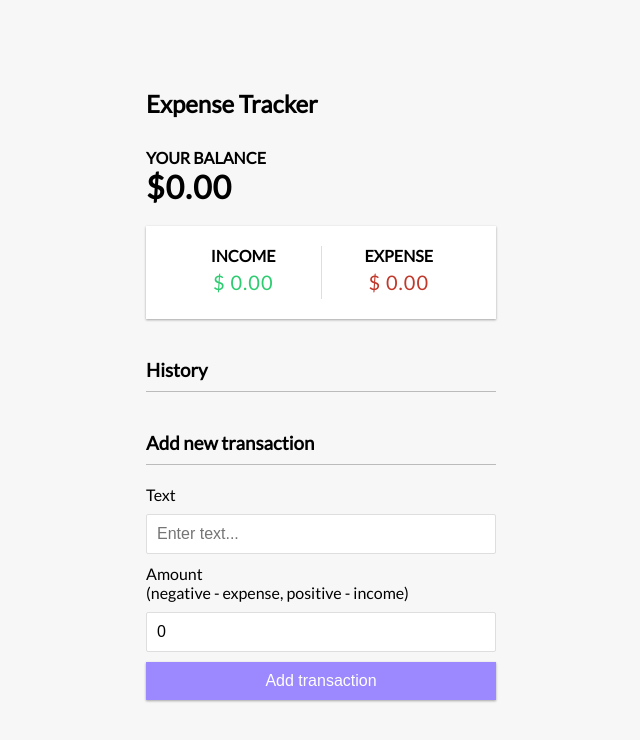
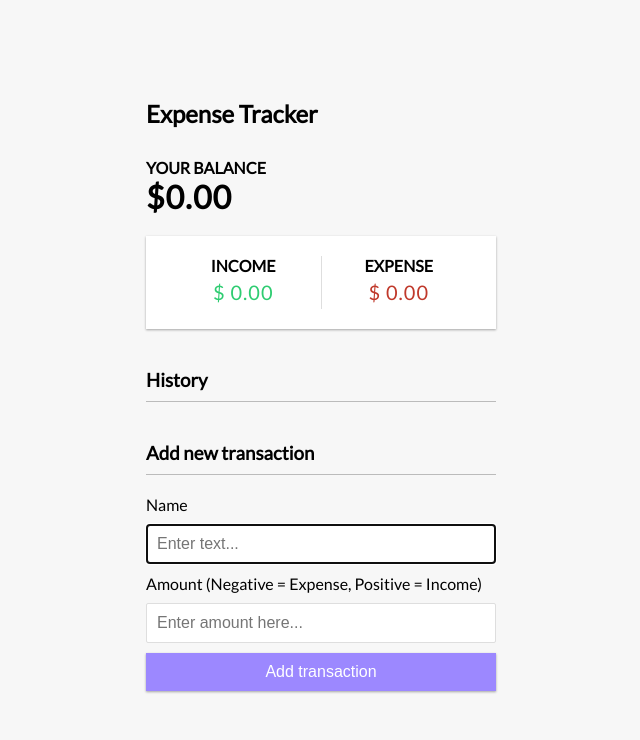
Before and after one commit to TalhaAhmedAI/expense_tracker_app, a React (Create React App) app: page / in a window 1280 px wide. Shown: the top 740 px of the page, without its empty margins (319-959 px from the left). Built offline with nearby package versions, Linux system fonts and the light colour scheme.

Commit message:
Update addTransaction.js

```diff
--- a/src/components/addTransaction.js
+++ b/src/components/addTransaction.js
@@ -3,7 +3,7 @@ import { GlobalContext } from "../context/globalState";
 
 export const AddTransaction = () => {
   const [text, setText] = useState("");
-  const [amount, setAmount] = useState(0);
+  const [amount, setAmount] = useState();
 
   const { addTransaction } = useContext(GlobalContext);
 
@@ -22,24 +22,24 @@ export const AddTransaction = () => {
       <h3>Add new transaction</h3>
       <form onSubmit={onSubmit}>
         <div className="form-control">
-          <label htmlFor="text">Text</label>
+          <label htmlFor="text">Name</label>
           <input
             type="text"
             value={text}
             onChange={(e) => setText(e.target.value)}
             placeholder="Enter text..."
+            autoFocus
           />
         </div>
         <div className="form-control">
           <label htmlFor="amount">
-            Amount <br />
-            (negative - expense, positive - income)
+            Amount (Negative = Expense, Positive = Income)
           </label>
           <input
             type="number"
             value={amount}
             onChange={(e) => setAmount(e.target.value)}
-            placeholder="Enter amount..."
+            placeholder="Enter amount here..."
           />
         </div>
         <button className="btn">Add transaction</button>
```
